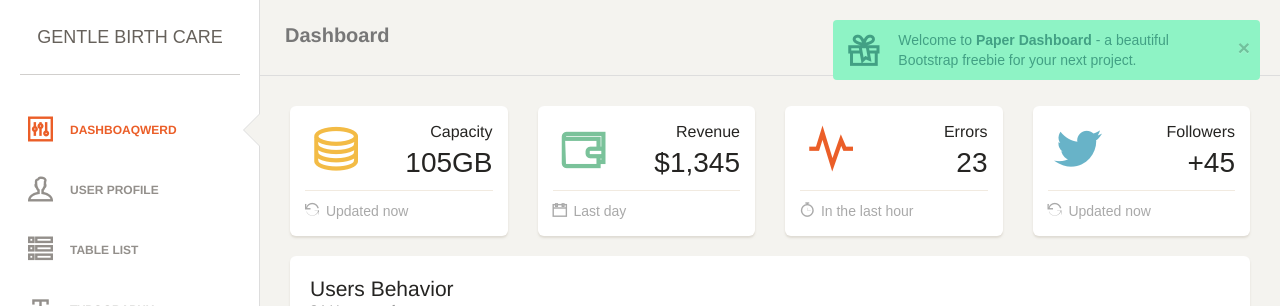
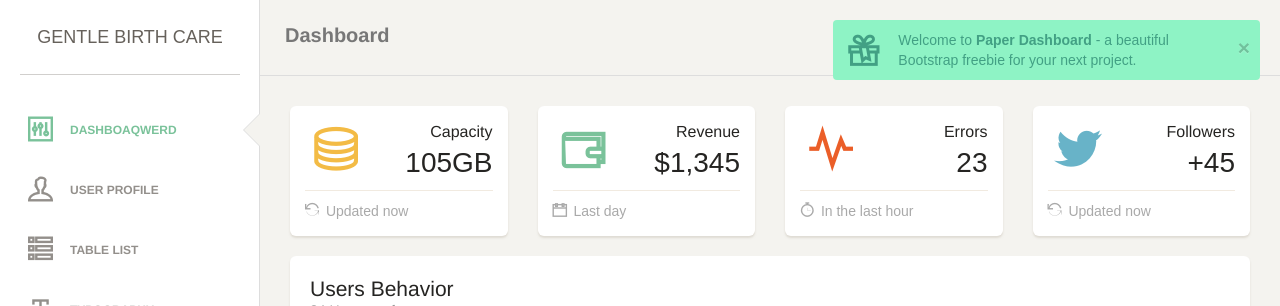
Before and after one commit to WoollyAlly/GentleBirthCare, a Jekyll site: the page built from index.html, in a window 1280 px wide. Shown: the top 306 px of the page. Built offline with Jekyll 4.4.1, drawn with Linux system fonts in a browser that asks for light colours; nearby versions of some CDN libraries; some web fonts are replaced.

Commit message:
Updated '/_layouts/default.html' via CloudCannon

```diff
--- a/_layouts/default.html
+++ b/_layouts/default.html
@@ -37,7 +37,7 @@
 
 
 <div class="wrapper">
-    <div class="sidebar" data-background-color="white" data-active-color="danger">
+    <div class="sidebar" data-background-color="white" data-active-color="success">
 
     <!--
 		Tip 1: you can change the color of the sidebar's background using: data-background-color="white | black"
```
